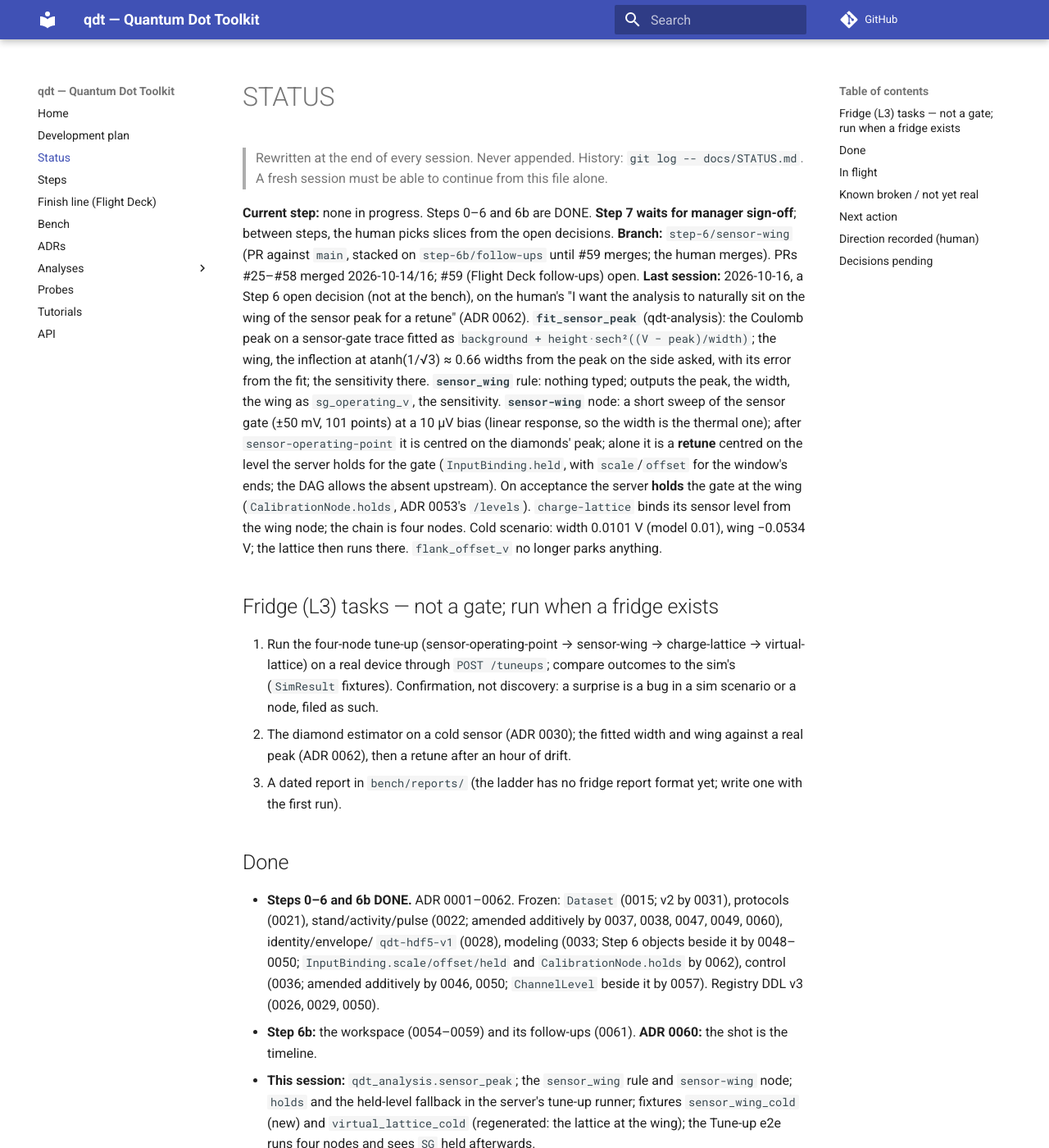
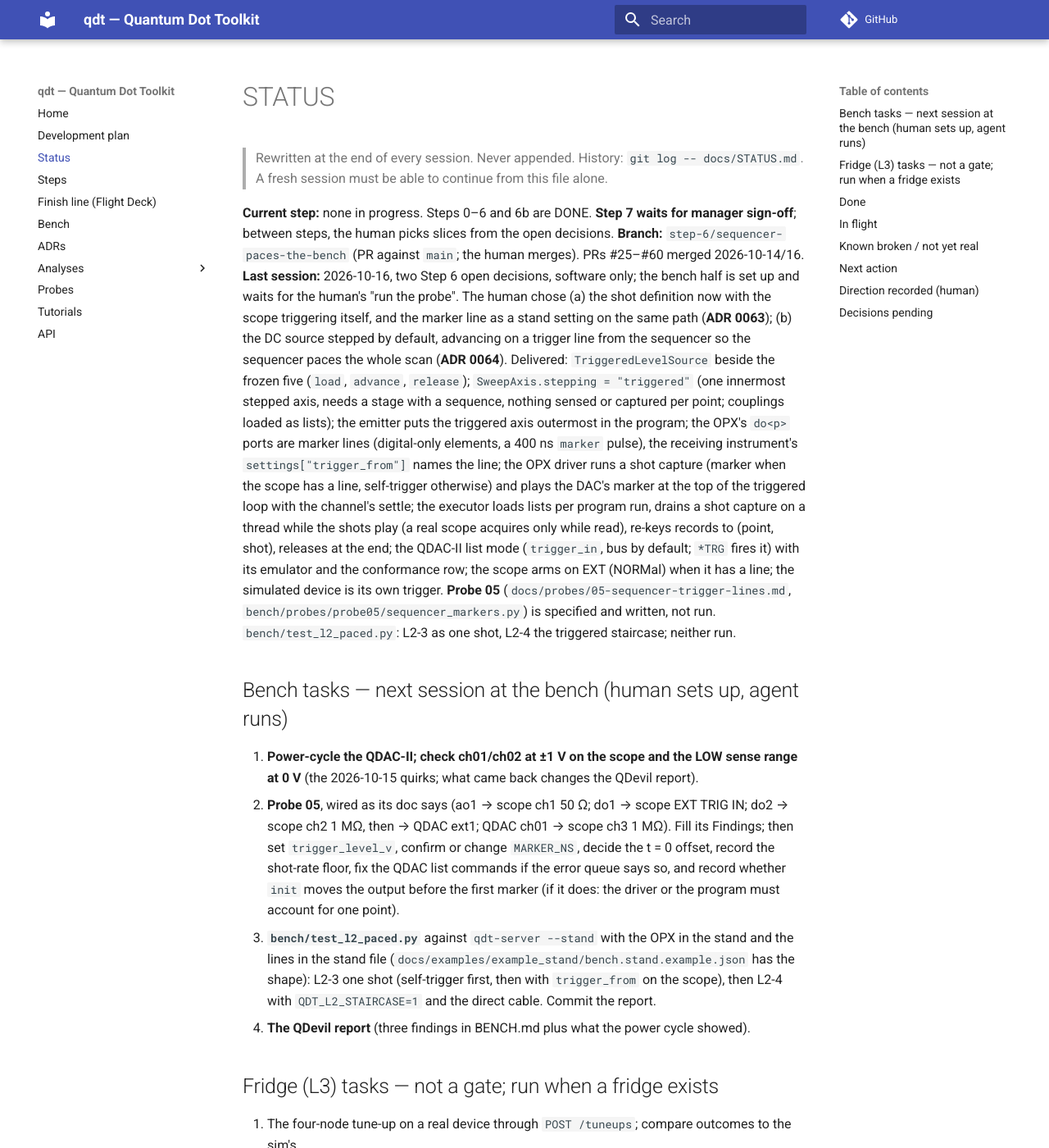
Before and after one commit to CowboyQuantum/qdt, an MkDocs documentation site: the page built from docs/STATUS.md, in a window 1280 px wide and 1400 px high. Shown: the whole window at 82% size. Built offline with MkDocs 1.6.1 and Material for MkDocs 9.7.7, drawn with Linux system fonts in a browser that asks for light colours; comment, search, counter and statistics services are not loaded; some of the changed text lies outside the part shown.

Commit message:
docs(adr): 0063 the shot capture runs on the OPX (self-trigger interim, marker lines as a stand setting); 0064 the sequencer paces the bench (TriggeredLevelSource, a triggered axis, the QDAC-II list mode); Probe 05 specified and scripted; L2-3 one shot and L2-4 staircase rows; BENCH.md, the example stand, Flight Deck types; STATUS rewritten
Co-Authored-By: Claude Fable 5.1 <noreply@anthropic.com>

````diff
--- a/docs/STATUS.md
+++ b/docs/STATUS.md
@@ -5,80 +5,103 @@
 
 **Current step:** none in progress. Steps 0–6 and 6b are DONE. **Step 7 waits for manager sign-off**; between
 steps, the human picks slices from the open decisions.
-**Branch:** `step-6/sensor-wing` (PR against `main`, stacked on `step-6b/follow-ups` until #59 merges; the
-human merges). PRs #25–#58 merged 2026-10-14/16; #59 (Flight Deck follow-ups) open.
-**Last session:** 2026-10-16, a Step 6 open decision (not at the bench), on the human's "I want the analysis to
-naturally sit on the wing of the sensor peak for a retune" (ADR 0062). **`fit_sensor_peak`** (qdt-analysis): the
-Coulomb peak on a sensor-gate trace fitted as `background + height·sech²((V − peak)/width)`; the wing, the
-inflection at atanh(1/√3) ≈ 0.66 widths from the peak on the side asked, with its error from the fit; the
-sensitivity there. **`sensor_wing`** rule: nothing typed; outputs the peak, the width, the wing as
-`sg_operating_v`, the sensitivity. **`sensor-wing`** node: a short sweep of the sensor gate (±50 mV, 101 points)
-at a 10 µV bias (linear response, so the width is the thermal one); after `sensor-operating-point` it is
-centred on the diamonds' peak; alone it is a **retune** centred on the level the server holds for the gate
-(`InputBinding.held`, with `scale`/`offset` for the window's ends; the DAG allows the absent upstream). On
-acceptance the server **holds** the gate at the wing (`CalibrationNode.holds`, ADR 0053's `/levels`).
-`charge-lattice` binds its sensor level from the wing node; the chain is four nodes. Cold scenario: width
-0.0101 V (model 0.01), wing −0.0534 V; the lattice then runs there. `flank_offset_v` no longer parks anything.
+**Branch:** `step-6/sequencer-paces-the-bench` (PR against `main`; the human merges). PRs #25–#60 merged
+2026-10-14/16.
+**Last session:** 2026-10-16, two Step 6 open decisions, software only; the bench half is set up and waits
+for the human's "run the probe". The human chose (a) the shot definition now with the scope triggering
+itself, and the marker line as a stand setting on the same path (**ADR 0063**); (b) the DC source stepped
+by default, advancing on a trigger line from the sequencer so the sequencer paces the whole scan
+(**ADR 0064**). Delivered: `TriggeredLevelSource` beside the frozen five (`load`, `advance`, `release`);
+`SweepAxis.stepping = "triggered"` (one innermost stepped axis, needs a stage with a sequence, nothing
+sensed or captured per point; couplings loaded as lists); the emitter puts the triggered axis outermost in
+the program; the OPX's `do<p>` ports are marker lines (digital-only elements, a 400 ns `marker` pulse), the
+receiving instrument's `settings["trigger_from"]` names the line; the OPX driver runs a shot capture
+(marker when the scope has a line, self-trigger otherwise) and plays the DAC's marker at the top of the
+triggered loop with the channel's settle; the executor loads lists per program run, drains a shot capture
+on a thread while the shots play (a real scope acquires only while read), re-keys records to
+(point, shot), releases at the end; the QDAC-II list mode (`trigger_in`, bus by default; `*TRG` fires it)
+with its emulator and the conformance row; the scope arms on EXT (NORMal) when it has a line; the
+simulated device is its own trigger. **Probe 05** (`docs/probes/05-sequencer-trigger-lines.md`,
+`bench/probes/probe05/sequencer_markers.py`) is specified and written, not run. `bench/test_l2_paced.py`:
+L2-3 as one shot, L2-4 the triggered staircase; neither run.
+
+## Bench tasks — next session at the bench (human sets up, agent runs)
+1. **Power-cycle the QDAC-II; check ch01/ch02 at ±1 V on the scope and the LOW sense range at 0 V** (the
+   2026-10-15 quirks; what came back changes the QDevil report).
+2. **Probe 05**, wired as its doc says (ao1 → scope ch1 50 Ω; do1 → scope EXT TRIG IN; do2 → scope ch2
+   1 MΩ, then → QDAC ext1; QDAC ch01 → scope ch3 1 MΩ). Fill its Findings; then set `trigger_level_v`,
+   confirm or change `MARKER_NS`, decide the t = 0 offset, record the shot-rate floor, fix the QDAC list
+   commands if the error queue says so, and record whether `init` moves the output before the first
+   marker (if it does: the driver or the program must account for one point).
+3. **`bench/test_l2_paced.py`** against `qdt-server --stand` with the OPX in the stand and the lines in the
+   stand file (`docs/examples/example_stand/bench.stand.example.json` has the shape): L2-3 one shot
+   (self-trigger first, then with `trigger_from` on the scope), then L2-4 with `QDT_L2_STAIRCASE=1` and the
+   direct cable. Commit the report.
+4. **The QDevil report** (three findings in BENCH.md plus what the power cycle showed).
 
 ## Fridge (L3) tasks — not a gate; run when a fridge exists
-1. Run the four-node tune-up (sensor-operating-point → sensor-wing → charge-lattice → virtual-lattice) on a real
-   device through `POST /tuneups`; compare outcomes to the sim's (`SimResult` fixtures). Confirmation, not
-   discovery: a surprise is a bug in a sim scenario or a node, filed as such.
-2. The diamond estimator on a cold sensor (ADR 0030); the fitted width and wing against a real peak (ADR 0062),
-   then a retune after an hour of drift.
-3. A dated report in `bench/reports/` (the ladder has no fridge report format yet; write one with the first run).
+1. The four-node tune-up on a real device through `POST /tuneups`; compare outcomes to the sim's.
+2. The diamond estimator on a cold sensor (ADR 0030); the fitted width and wing against a real peak
+   (ADR 0062), then a retune after an hour of drift.
+3. A dated report in `bench/reports/`.
 
 ## Done
-- **Steps 0–6 and 6b DONE.** ADR 0001–0062. Frozen: `Dataset` (0015; v2 by 0031), protocols (0021),
-  stand/activity/pulse (0022; amended additively by 0037, 0038, 0047, 0049, 0060), identity/envelope/
-  `qdt-hdf5-v1` (0028), modeling (0033; Step 6 objects beside it by 0048–0050; `InputBinding.scale/offset/held`
-  and `CalibrationNode.holds` by 0062), control (0036; amended additively by 0046, 0050; `ChannelLevel` beside
-  it by 0057). Registry DDL v3 (0026, 0029, 0050).
-- **Step 6b:** the workspace (0054–0059) and its follow-ups (0061). **ADR 0060:** the shot is the timeline.
-- **This session:** `qdt_analysis.sensor_peak`; the `sensor_wing` rule and `sensor-wing` node; `holds` and the
-  held-level fallback in the server's tune-up runner; fixtures `sensor_wing_cold` (new) and `virtual_lattice_cold`
-  (regenerated: the lattice at the wing); the Tune-up e2e runs four nodes and sees `SG` held afterwards.
+- **Steps 0–6 and 6b DONE.** ADR 0001–0064. Frozen: `Dataset` (0015; v2 by 0031), protocols (0021; a sixth
+  beside them by 0064), stand/activity/pulse (0022; amended additively by 0037, 0038, 0047, 0049, 0060;
+  `SweepAxis.stepping` and the `triggered_level_source` capability by 0064), identity/envelope/
+  `qdt-hdf5-v1` (0028), modeling (0033; Step 6 objects beside it by 0048–0050; 0062), control (0036;
+  amended additively by 0046, 0050; `ChannelLevel` by 0057). Registry DDL v3 (0026, 0029, 0050).
+- **This session:** ADR 0063 and 0064 as above; Probe 05 spec and script; `bench/test_l2_paced.py`;
+  BENCH.md (marker lines, the scope's EXT setting, L2-3 one shot, L2-4); the example stand file with the
+  lines; Flight Deck API/data types regenerated (its Sweep widget does not offer `stepping` yet).
 - **Packages:** `qdt-schemas`, `qdt-lab`, `qdt-sim`, `qdt-registry`, `qdt-analysis`, `qdt-tuning`,
   `qdt-server`, `qdt-telemetry`, `apps/flightdeck`.
-- 410 Python tests (+5 Postgres-parametrized), 4 skipped, 34 hardware-only in `packages/`, 16
+- 432 Python tests (+5 Postgres-parametrized), 4 skipped, 38 hardware-only in `packages/`, 18
   hardware-only in `bench/`; Flight Deck 124 unit tests and 13 e2e.
 
 ## In flight
-- Nothing uncommitted. PR for `step-6/sensor-wing` awaits the human (after #59).
+- Nothing uncommitted. PR for `step-6/sequencer-paces-the-bench` awaits the human. The bench half of
+  both ADRs (Probe 05, the two L2 rows) is the next bench session.
 
 ## Known broken / not yet real
-- **A retune needs a held level to centre on**: the first tune-up or a manual set provides it; the direct
-  `run_node`/`run_tuneup` paths (tests, fixtures) have no stand state and refuse the fallback with a message. A
-  drift of more than half the window (25 mV) lands on the wrong peak; the diamonds' period could catch that later.
-- **The fitted width is the thermal width only in linear response**: a bias window broadens it by about eV/α
-  in gate volts. The node holds 10 µV; a stand whose sensor needs more bias gets a wider "width" and a wing
-  further out, which is still where the slope is steepest at that bias.
-- **The simulated sensor's neighbouring peaks** bias the fitted background (their tails are in the window).
-- **A shot capture runs on the simulator only** (ADR 0060); the OPX trigger line is the next bench slice.
-- **The UI's run queue has no reordering**; magma is nine anchors (0061).
-- Flight Deck carry-overs: the simulator's live device and a run's device diverge (0057); a simulated gate reads
-  back null; the Levels widget polls; limits and the coupling matrix are per browser; a stage sweep needs the
-  Pulse widget mounted; Run compiles again when stale (0056); the Script widget runs nothing (0059); no Google
-  Fonts link unless asked (0061).
+- **Everything hardware-side of ADR 0063/0064 is unproven:** the marker's level (`EXT_TRIGGER_LEVEL_V`
+  1.0 V assumed), `MARKER_NS` 400 ns, the marker-to-analog delay (not offset anywhere yet), the scope's
+  re-arm floor (`CAPTURE_ARM_GRACE_S` 50 ms assumed; a shot capture's sequence ends in a `wait` of
+  300 ms in the bench rows), the QDAC-II list commands (the manual's; the error queue will say), and
+  whether `init` plays point 0 before the first trigger. Probe 05 answers all five.
+- **A shot capture through a real scope is one `:DIGitize` per record**: shots faster than the re-arm
+  lose records and the drain times out (10 s VISA timeout). Segmented acquisition is the follow-on.
+- **With the marker, a record starts at the capture op, after the stimulus op** (a 16 ns step is
+  missed by 16 ns plus the delay); the self-trigger form sees the edge at t = 0. A pre-trigger baseline
+  is not in the shot vocabulary.
+- **A triggered axis through the combiner's DC side is still 50 ms per point** (its 20 Hz low-pass);
+  sub-ms is real only direct into a high-impedance input.
+- **Flight Deck's Sweep widget has no `stepping` control**; a triggered sweep is posted by hand or by a
+  node. The simulated stand (`qdt-server` without `--stand`) runs it: the device is its own trigger.
 - **`provenance_check.sh` matches bare substrings**; a word-boundary pattern is a one-line fix.
-- Step 6 carry-overs: the held operating point is server memory (a `stand_state` table later); click-to-set only
-  for axes named after stand DC channels; the diamonds method needs a cold sensor (0030); `TuneUp` not persisted,
-  one at a time, no resume/parallel (0050); the bench has one OPX pulse line and no `SG`/`bias`/`sensor`;
-  `detect_transitions` reports `ok` on a constant map; `SimScenario.model` overrides scalars only; QDAC-II quirks
-  (BENCH.md); captures sequential; the trace view has no axes/labels/output curve; the exponential's edge
-  detector is a heuristic (0046); the plane fit is OLS (0045); OPX input offset not applied; `bench_report.py`
-  does not redact serials; qm-qua deprecations; zero-clipping in the dot model (0020); Postgres suite only in
-  CI; `FINISH_LINE.md` TODO (human); Windows pnpm via `corepack pnpm`.
+- Carry-overs unchanged from before: a retune needs a held level (0062); the fitted width is thermal only
+  in linear response; the simulated sensor's neighbouring peaks bias the background; the UI's run queue
+  has no reordering; the simulator's live device and a run's device diverge (0057); a simulated gate reads
+  back null; the Levels widget polls; limits and the coupling matrix are per browser; Run compiles again
+  when stale (0056); the Script widget runs nothing (0059); the held operating point is server memory;
+  `TuneUp` not persisted, one at a time, no resume/parallel (0050); `detect_transitions` reports `ok` on a
+  constant map; `SimScenario.model` overrides scalars only; QDAC-II quirks (BENCH.md); the trace view has
+  no axes/labels/output curve; the exponential's edge detector is a heuristic (0046); the plane fit is OLS
+  (0045); OPX input offset not applied; `bench_report.py` does not redact serials; qm-qua deprecations;
+  zero-clipping in the dot model (0020); Postgres suite only in CI; `FINISH_LINE.md` TODO (human);
+  Windows pnpm via `corepack pnpm`.
 
 ## Next action
-**Human:**
-1. Merge #59, then this PR. In `pnpm dev` against `python -m qdt_server`: run the four-node tune-up, watch the
-   Levels widget show `SG` held at the wing, then run `sensor-wing` alone (uncheck the others) as a retune.
-2. **Name the next slice.** Bench: the sequencer-to-scope trigger line or an OPX-ADC capture (ADR 0060); a second
-   OPX pulse line; the QDevil report. Software: sub-ms stepping; how a sense range is declared; a rest level at
-   a sweep's end; a `tuneups`/`stand_state` table; resume and parallel branches. Step 7 when sign-off arrives.
+**Human:** merge the PR; set the bench up as Probe 05's doc says; say "run the probe". **Then (agent, at
+the bench):** the four bench tasks above in order, the probe's Findings table filled, the drivers' constants
+set from it, the L2 rows run, the report committed, an ADR only if a finding changes a decision (a wrong
+SCPI guess is a driver fix, not an ADR).
 
-**Then (sessions):** the chosen item, on its own branch, with its ADR.
+**After the bench:** the human names the next slice. Candidates: segmented acquisition on the scope; the
+Sweep widget's `stepping`; a second OPX pulse line (ao2 → scope ch2; two lines in one shot, their skew);
+an OPX-ADC capture (a capture on the sequencer's own input, Probe 02's loopback; short windows only);
+how a sense range is declared; a rest level at a sweep's end; a `tuneups`/`stand_state` table; resume and
+parallel branches. Step 7 when sign-off arrives.
 
 ## Direction recorded (human)
 - **2026-10-13:** web app end state. Curated analyses only. The control path came before the drivers
@@ -90,8 +113,8 @@ acceptance the server **holds** the gate at the wing (`CalibrationNode.holds`, A
   adapted from QCoDeS (discussion, no ADR); the OPX input constants are measured, not assumed (0044);
   the combiner board stands in for the bias tee and is characterised by a probe before it is used
   (Probe 03); the plane fit is written ahead of the sink decision.
-- **2026-10-14, tabled:** Flight Deck should visualise time-series data (scope records first). A renderer,
-  not a schema change. Partly done 2026-10-15 (record traces draw as traces with markers).
+- **2026-10-14, tabled:** Flight Deck should visualise time-series data (scope records first). Partly done
+  2026-10-15 (record traces draw as traces with markers).
 - **2026-10-15:** the scope is L2-1's sink; waveform capture is a server feature (ADR 0047); Probe 04; finish the
   OPX conformance rows and L2-2 before closing Step 5; Step 5 closes and Step 6 opens; the schema slice and the
   first node first (ADR 0048); the second node is the virtual-gate stability diagram (ADR 0049); the persisted
@@ -102,15 +125,22 @@ acceptance the server **holds** the gate at the wing (`CalibrationNode.holds`, A
   file's order; "the flight deck ci didn't pass" (two timing fixes in #56); on `PlayedWaveform`: "perhaps we need
   to go back to how sweeps and pulse sequences (including readout) get composed", then "go ahead and revise the
   adr and implement": the shot is the timeline (ADR 0060); "let's clear up the other flight deck follow ups"
-  (ADR 0061); **"I want the analysis to naturally sit on the wing of the sensor peak for a retune"** (ADR 0062).
+  (ADR 0061); "I want the analysis to naturally sit on the wing of the sensor peak for a retune" (ADR 0062);
+  **"Let's focus on bench tasks today"**; on the trigger line: "I like this middle option for the shot
+  definition, but would still be open to setting up any tests or code changes to allow an external scope to be
+  triggered externally" (ADR 0063); "I want to have the ability to sweep the dac by default, and only sweep the
+  opx in the case that I'm sweeping a pulse amplitude within a shot pulse sequence", with the DAC stepped by a
+  trigger line from the sequencer (ADR 0064); "start the code work now and I'll set up the instruments and let
+  you know when to run that probe".
 
 ## Decisions pending
-- **What follows** (the list above).
+- **Probe 05's findings** and what they change (above).
+- **What follows** (the candidates above).
 - Deliverable 4's defaults, taken: readback null (not omitted); the limit a browser setting. Say if either changes.
 - Step 6b's Open decisions (its file): layout as a schema object; the script sandbox; the release mirror's
   first widgets; themes per browser or in the registry.
-- Step 6's Open decisions (its file): sub-ms stepping; how a sense range is declared; a rest level at a sweep's
-  end; the time-series view's remainder; the deferred physics.
+- Step 6's Open decisions (its file): how a sense range is declared; a rest level at a sweep's end; the
+  time-series view's remainder; the deferred physics.
 - A `tuneups` table and a `stand_state` table; resume and parallel branches.
 - `detect_transitions` on a noiseless constant map (a method `VERSION` bump).
 - `bench_report.py` and `*IDN?` serials; the dot model's zero-clipping; the diamond estimator on warm edges.
--- /dev/null
+++ b/docs/probes/05-sequencer-trigger-lines.md
@@ -0,0 +1,87 @@
+# Probe 05 — The sequencer's marker lines: the scope's trigger and the DAC's list advance
+
+**Status:** SPECIFIED 2026-10-16, not yet run. Script: `bench/probes/probe05/sequencer_markers.py`;
+fixtures `bench/fixtures/probe05/` (`markers.json`, one `.npz` per record).
+**Gates:** `MARKER_NS` and the marker-to-analog offset in `qdt_lab.drivers.qm.opx1000` (ADR 0063);
+`trigger_level_v` for the scope in stand files; the shot-rate floor a shot capture's sequence must
+pace itself to (ADR 0063); the QDAC-II list-mode commands, the first-trigger behaviour and the
+trigger-to-output latency behind `QDac2.load` (ADR 0064). Until it has run, the bench runs the
+self-trigger interim (ADR 0063) and the L2-4 staircase row is unproven.
+
+## What this is
+ADR 0063 and 0064 make the OPX's digital outputs marker lines: at a shot capture the OPX plays a
+marker to the scope's EXT TRIG input, and at the top of a triggered axis a marker to the QDAC-II's
+external trigger input advances a loaded list. The drivers assume a marker level, a marker length and
+a list-mode command set from the manuals; the executor assumes the scope re-arms fast enough between
+records. This probe measures each.
+
+## What you need
+- OPX1000 (LF-FEM), InfiniiVision HD3, QDAC-II (USB serial); `[opx]`, `[keysight]`, `[qdac]` extras.
+- Nothing else on the QDAC's serial port (stop `qdt-server --stand` first).
+- Cables (all BNC):
+
+| From | To | Section |
+|---|---|---|
+| OPX LF-FEM ao1 | scope ch1, 50 Ω | marker, pacing (the analog edge) |
+| OPX do1 | scope EXT TRIG IN (rear) | all (the scope's trigger line) |
+| OPX do2 | scope ch2, 1 MΩ | marker (the marker itself: level, width) |
+| OPX do2 | QDAC-II ext1 (rear) | qdac (move the same cable) |
+| QDAC-II ch01 | scope ch3, 1 MΩ | qdac (the staircase) |
+
+Check the FEM's digital output specification before cabling do2 into the QDAC's input: both are
+LVTTL-class, and the marker section reports the level before the qdac section needs it.
+
+## Procedure
+```
+uv run python bench/probes/probe05/sequencer_markers.py --opx <qm-host> \
+    --scope "TCPIP::<scope>::5025::SOCKET" --qdac "ASRL/dev/cu.usbserial-NNNN::INSTR" \
+    [--fem 1] [--sections marker,pacing,qdac] [--qdac-channel 1] [--qdac-trigger ext1]
+```
+The OPX runs the driver's own config (`Opx1000.config()` with the two lines), so the elements, the
+`marker` pulse and `MARKER_NS` are what a sweep uses.
+
+1. **marker** (5 repeats): one shot of [marker on do1 | marker on do2 | a 0.25 V, 2 µs step on ao1],
+   the scope single-shot on EXT, 4 µs window. From ch2: the marker's high and low level into 1 MΩ and
+   its width at half level. From ch1: the analog edge's time in the EXT-triggered record, which is the
+   marker-to-analog delay (t = 0 is the marker at the EXT input). The EXT level is set to half the
+   measured marker level after the first repeat.
+2. **pacing**: the scope through the driver (`InfiniiVisionX` with `external_trigger_level_v`, so
+   `arm` sets EXT, NORMal), armed for 10 records and drained on a thread as the executor does; the
+   OPX plays 10 markers s apart for s = 500, 200, 100, 50, 20 ms; records received per s. Then
+   `:ACQuire:MODE SEGMented` with a count of 10, the mode read back, the error queue read, the mode
+   restored.
+3. **qdac** (3 repeats): ch01 set to −0.25 V (a level no list point has), then `QDac2.load` with
+   (0, 0.25, 0.5, 0.75, 1.0) V on `trigger_in` ext1; the scope single-shot on EXT with a 650 ms
+   window; the OPX plays one marker on do1 (the scope's trigger) and then 5 markers on do2, 100 ms
+   apart. From ch3: the level before the first do2 marker (did `init` move the output?), each step's
+   edge time against its marker's time (trigger-to-output latency), the time each step takes to
+   settle within 1 % (Probe 04's metric), the plateau levels, and the count of steps against markers.
+
+Everything lands in `--out` as `.npz` (records) and `markers.json` (findings).
+
+## Findings
+Not yet run. The table to fill:
+
+| Item | Value |
+|---|---|
+| marker high / low into 1 MΩ | |
+| marker width | (`MARKER_NS` is 400 ns) |
+| marker-to-analog delay | |
+| records per 10 markers at 500 / 200 / 100 / 50 / 20 ms | |
+| segmented mode accepted | |
+| QDAC list commands accepted (error queue) | |
+| output moved at `init`, before the first marker | |
+| trigger-to-output latency, median | |
+| settle within 1 % per step | |
+| steps per 5 markers, 3 repeats | |
+
+## What the findings decide
+- `trigger_level_v` default (`EXT_TRIGGER_LEVEL_V`, 1.0 V) and whether `MARKER_NS` stays 400 ns.
+- The marker-to-analog delay: whether the driver offsets a record's t = 0 by it (a constant like
+  `TIME_OF_FLIGHT_NS`) or the ADR records it as the known offset of the capture op.
+- The shot-rate floor for a self-paced shot capture, or segmented acquisition as the next scope slice.
+- The QDAC-II driver's list commands as written, or corrected; whether the executor's "the output
+  moves on the first trigger" holds or `init` already plays point 0 (then the driver plays one fewer
+  marker's worth: the program's first marker would be dropped or the list offset by one).
+- `settle_s` for a triggered channel: the trigger-to-output latency plus the analog settle, in place
+  of Probe 04's serial-path figure.
````
Also changed, not shown: docs/adr/0063-the-shot-capture-on-the-opx.md (added, +70 -0 lines), docs/adr/0064-the-sequencer-paces-the-bench.md (added, +81 -0 lines), docs/adr/README.md (+2 -0 lines), docs/examples/example_stand/bench.stand.example.json (+8 -6 lines), docs/steps/06-closed-loop-tuning.md (+8 -5 lines), 5 other files.
